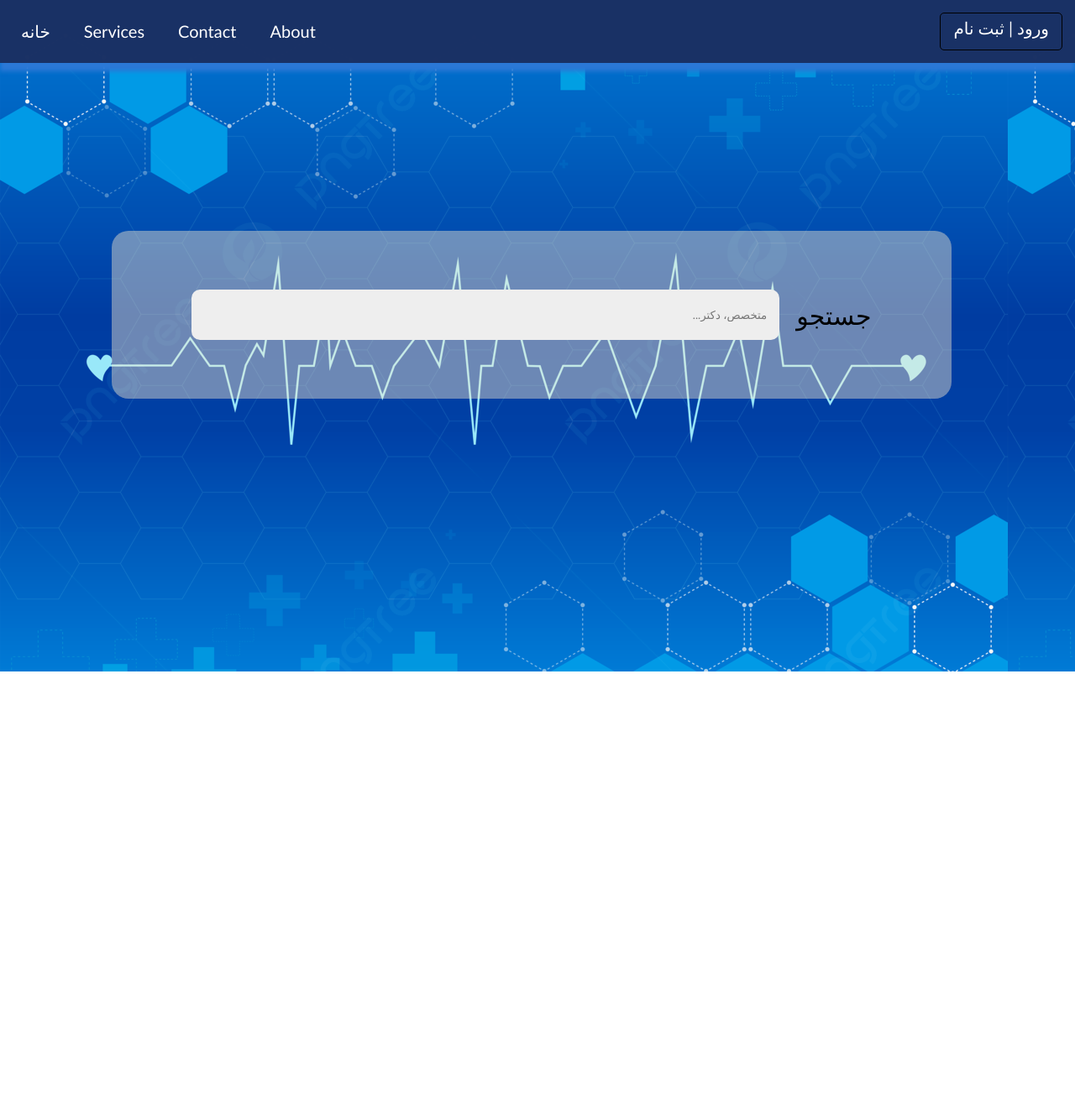
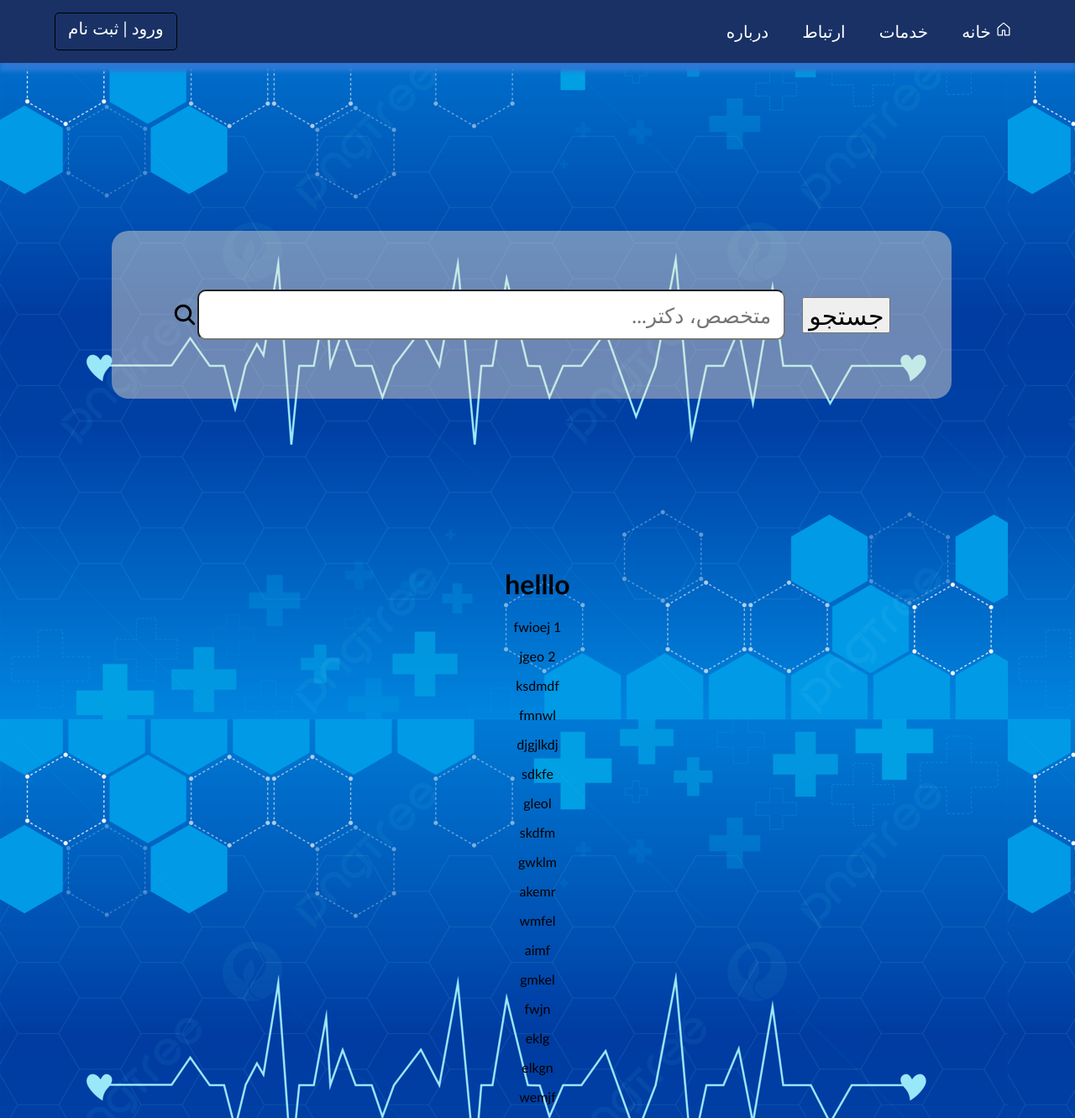
Before and after one commit to FARTASH-421/ProjectSE_1403, a React (Vite) app in the folder front-end/: page / in a window 1280 px wide. Shown: the whole page at 84% size. Before the commit the page ends 800 px from the top, so only its background shows below. Built offline with nearby package versions, Linux system fonts and the light colour scheme.

Commit message:
debug and somthing changes

```diff
--- a/front-end/package.json
+++ b/front-end/package.json
@@ -13,6 +13,7 @@
     "firebase": "^11.0.2",
     "react": "^18.3.1",
     "react-dom": "^18.3.1",
+    "react-icons": "^5.3.0",
     "react-router-dom": "^6.28.0"
   },
   "devDependencies": {
--- a/front-end/src/App.jsx
+++ b/front-end/src/App.jsx
@@ -1,5 +1,5 @@
 import React, { useState } from "react";
-import { BrowserRouter as Router, Route, Routes, Navigate } from 'react-router-dom';
+import { BrowserRouter as Router, Route, Routes } from 'react-router-dom';
 import LoginPage from "./Login_Page/loginSignup";
 import HomePage from "./HomePage/homepage";
 import ForgotPassword from "./Login_Page/ForgotPassword";
@@ -8,15 +8,14 @@ import ForgotPassword from "./Login_Page/ForgotPassword";
 
 function App() {
 
-  const [user, setUser] = useState(null);
+
 
   return (
     <Router>
       <Routes>
         <Route path="/" element={< HomePage />} />
         <Route path="/home" element={< HomePage/>} />
-        <Route path="/login" element= {<LoginPage setUser={setUser}/>} />
-        <Route path="/login" element={< LoginPage/>} />
+        <Route path="/login" element= {<LoginPage/>} />
         {/* <Route path="/profile" element={< Profile />} /> */}
         <Route path="/forgot-password" element={<ForgotPassword />} />
 
--- a/front-end/src/HomePage/Navbar.css
+++ b/front-end/src/HomePage/Navbar.css
@@ -35,7 +35,7 @@
 }
 
 .nav-links li a:hover {
-    color: #00bcd4;
+    color: #ffffff;
 }
 
 .login-button {
@@ -53,4 +53,17 @@
 
 .login-button:hover {
     background-color: #0199a1;
+    box-shadow: 1px 1px ;
 }
+.error{
+    color: red;
+    font-size: 15px;
+    font-weight: bold;
+}
+
+.nav-itme:hover{
+
+    background-color:#0199a1;
+    border-radius: 10px;
+    text-align: center;
+}
--- a/front-end/src/HomePage/Navbar.jsx
+++ b/front-end/src/HomePage/Navbar.jsx
@@ -1,23 +1,32 @@
-import React from 'react';
+import React, {useState} from 'react';
+
+import { GoHome } from "react-icons/go";
+
+
 import './Navbar.css';
 
-const Navbar = ({user}) => {
+const Navbar = () => {
+
+     const [user, setUser] = useState("");
 
     return (
         <nav className="navbar">
+            <ul className="nav-links">
+                <li className="nav-itme"><a href="/home"><GoHome /> خانه</a></li>
+                <li className="nav-itme"><a href="#services">خدمات</a></li>
+                <li className="nav-itme"><a href="#contact">ارتباط</a></li>
+                <li className="nav-itme"><a href="#about">درباره</a></li>
+            </ul>
+
             <div className="navbar-left">
+                {console.log("hello -> "+ user)}
+                {user ? <span className="username">{user}</span> :
 
-                {user ? <span className="username">{user}</span> :
-                        <a href="./login" className="login-button">ورود | ثبت نام</a>}
+                            <a href="./login" className="login-button">ورود | ثبت نام</a>
 
+                }
             </div>
-            <ul className="nav-links">
-            {user}
-                <li className="nav-itme"><a href="#about">About</a></li>
-                <li className="nav-itme"><a href="#contact">Contact</a></li>
-                <li className="nav-itme"><a href="#services">Services</a></li>
-                <li className="nav-itme"><a href="#home">خانه</a></li>
-            </ul>
+
         </nav>
     );
 };
--- a/front-end/src/HomePage/SearchBar.css
+++ b/front-end/src/HomePage/SearchBar.css
@@ -4,8 +4,10 @@
     min-height: 70vh;
     height: max-content;
     display: flex;
+    flex-direction: column;
     justify-content: center;
     align-items: center;
+
 }
 
 .searchBar{
@@ -19,14 +21,27 @@
     justify-content: center;
     align-items: center;
 
+
 }
 
 .search input{
     width: 700px;
     height: 60px;
     border-radius: 10px;
+    font-size: 25px;
+    padding: 15px;
 }
 .label{
     font-size: 30px;
     margin-left: 20px;
 }
+
+.icon-search{
+    width: 30px;
+    height: 50px;
+}
+
+.dropdown{
+    text-align: center;
+
+}
--- a/front-end/src/HomePage/SearchBar.jsx
+++ b/front-end/src/HomePage/SearchBar.jsx
@@ -1,14 +1,67 @@
-import React from 'react'
+import React, {useState} from 'react'
 import './SearchBar.css'
+import { IoSearch } from "react-icons/io5";
 
 export default function SearchBar() {
+  const datas = [
+    {"full_name": "fwioej 1"},
+    {"full_name": "jgeo 2"},
+    {"full_name": "ksdmdf"},
+    {"full_name": "fmnwl"},
+    {"full_name": "djgjlkdj"},
+    {"full_name": "sdkfe"},
+    {"full_name": "gleol"},
+    {"full_name": "skdfm"},
+    {"full_name": "gwklm"},
+    {"full_name": "akemr"},
+    {"full_name": "wmfel"},
+    {"full_name": "aimf"},
+    {"full_name": "gmkel"},
+    {"full_name": "fwjn"},
+    {"full_name": "eklg"},
+    {"full_name": "elkgn"},
+    {"full_name": "wemjf"},
+
+
+  ];
+  const [value, setValue] = useState('');
+
+  const handleValue = (e)=>{
+    setValue(e.target.value);
+  }
+
+  const onSearch = (SearchItem)=>{
+    console.log('search: -> ', SearchItem);
+    datas.map((item)=>{
+      console.log(item.full_name);
+    })
+  }
+
   return (
+    <div>
+
     <div className='boxSearch'>
         <div className='searchBar' >
-            <div className='label'>جستجو</div>
+            <button
+              className='label'
+              onClick={()=>onSearch(value)}
+            >جستجو</button>
+
             <div className='search' >
-                <input placeholder='متخصص، دکتر...'></input>
+                <input
+                  type='text'
+                  value={value}
+                  onChange={handleValue}
+                  placeholder='متخصص، دکتر...'
+                ></input>
             </div>
+            <IoSearch className='icon-search' />
+        </div>
+    </div>
+
+    <div className='dropdown'>
+         <h1>helllo</h1>
+            {datas.map((item) => <p>{item.full_name}</p>)}
         </div>
     </div>
   )
--- a/front-end/src/HomePage/homepage.jsx
+++ b/front-end/src/HomePage/homepage.jsx
@@ -1,13 +1,14 @@
-import React from 'react'
+import React, { useState } from 'react'
 import Navbar from './Navbar'
 import SearchBar from "./SearchBar"
+
 export default function HomePage({user}) {
 
 
 
   return (
     <div>
-        <Navbar user={user}/>
+        <Navbar/>
         <SearchBar/>
 
     </div>
--- a/front-end/src/Login_Page/ForgotPassword.jsx
+++ b/front-end/src/Login_Page/ForgotPassword.jsx
@@ -36,7 +36,7 @@ const ForgotPassword = () => {
                         />
                         <button type="submit">ارسال لینک بازیابی</button>
                     </form>
-                    {message && <p className="message">{message}</p>}
+                {message && <p className="message">{message}</p>}
                 {error && <p className="error">{error}</p>}
             </div>
         </div>
--- a/front-end/src/Login_Page/loginSignUp.css
+++ b/front-end/src/Login_Page/loginSignUp.css
@@ -1,7 +1,6 @@
 
 * {
 	box-sizing: border-box;
-
     font-family:'Gill Sans', 'Gill Sans MT', Calibri, 'Trebuchet MS', sans-serif
 }
 
@@ -11,20 +10,21 @@
 	align-items: center;
 	flex-direction: column;
 	font-family: 'Montserrat', sans-serif;
+	direction: ltr;
 	height: 100vh;
 	margin: -20px 0 50px;
 }
 
-h1 {
+.LoginBody h1 {
 	font-weight: bold;
 	margin: 0;
 }
 
-h2 {
+.LoginBody h2 {
 	text-align: center;
 }
 
-p {
+.LoginBody p {
 	font-size: 14px;
 	font-weight: 100;
 	line-height: 20px;
@@ -32,7 +32,7 @@ p {
 	margin: 20px 0 30px;
 }
 
-span {
+.LoginBody span {
 	font-size: 12px;
 }
 
@@ -43,7 +43,7 @@ a {
 	margin: 15px 0;
 }
 
-button {
+.LoginBody button {
 	border-radius: 20px;
 	border: 2px solid #151515;
 	background-color: #235fce;
@@ -57,20 +57,20 @@ button {
 	transition: transform 80ms ease-in;
 }
 
-button:active {
+.LoginBody button:active {
 	transform: scale(0.95);
 }
 
-button:focus {
+.LoginBody button:focus {
 	outline: none;
 }
 
-button.ghost {
+.LoginBody button.ghost {
 	background-color: transparent;
 	border-color: #FFFFFF;
 }
 
-form {
+.LoginBody form {
 	background-color: #FFFFFF;
 	display: flex;
 	align-items: center;
@@ -81,7 +81,7 @@ form {
 	text-align: center;
 }
 
-input {
+.LoginBody input {
 	background-color: #eee;
 	border: none;
 	padding: 12px 15px;
--- a/front-end/src/Login_Page/loginSignup.jsx
+++ b/front-end/src/Login_Page/loginSignup.jsx
@@ -1,13 +1,11 @@
 import { useState } from 'react';
-import {useNavigate} from "react-router-dom";
 import './loginSignUp.css';
 
-const LoginPage = ({setUser}) => {
+const LoginPage = () => {
 
     const [isSignUp, setIsSignUp] = useState(false);
     const [error, setError] = useState('');
     const [message, setMessage] = useState('');
-    const navigate = useNavigate();
 
     const [signUpData, setSignUpData] = useState({
         name: "",
@@ -71,7 +69,8 @@ const LoginPage = ({setUser}) => {
             const password = "12345";
 
             if(loginData.email === userName && loginData.password === password){
-                setUser(loginData.username);
+                // setUser(loginData.username);
+
                 window.location.href = '/home';
                 // navigate('./home')
             }else {
```
Also changed, not shown: 1 other file (tests, documents, lock files or other folders).
